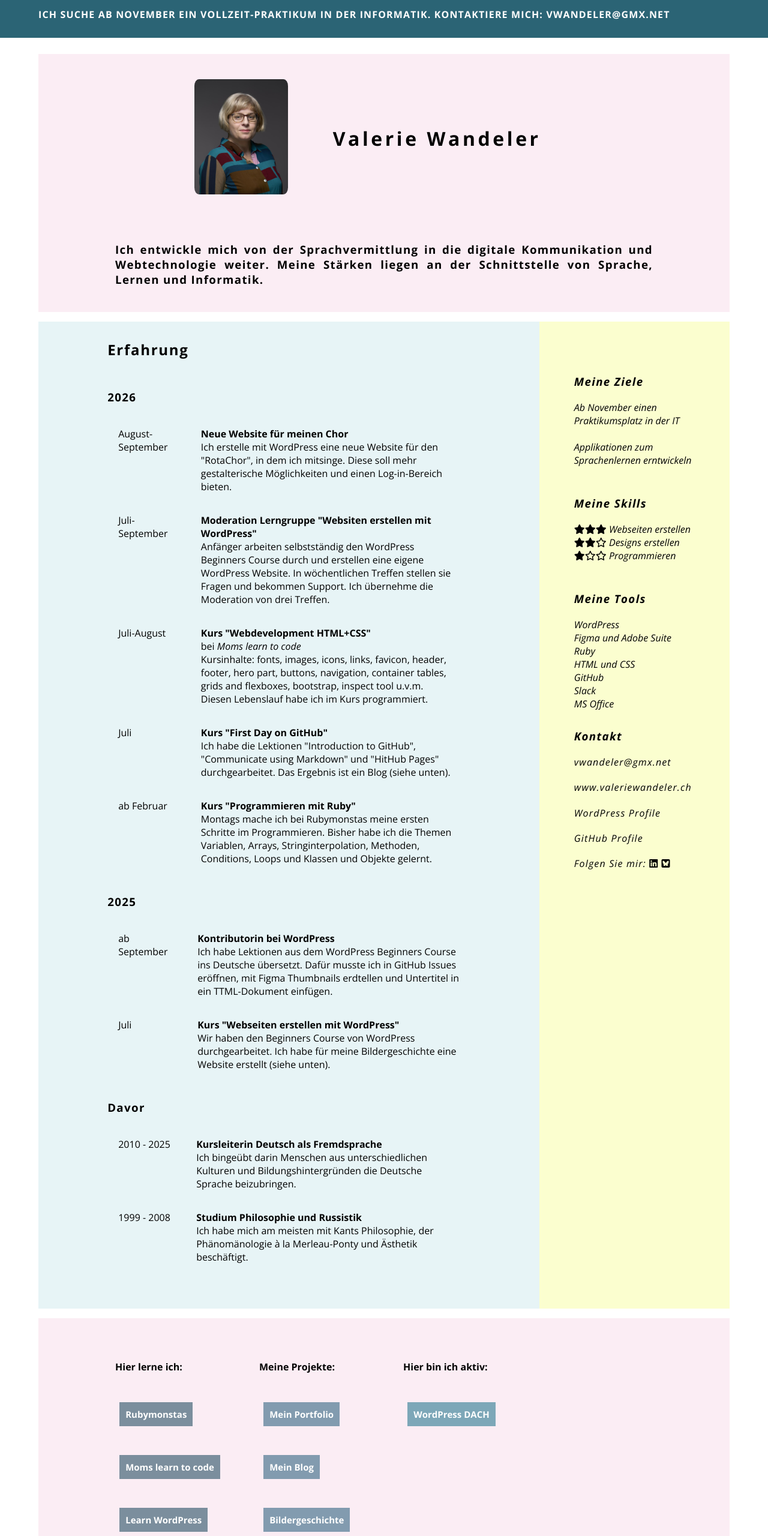
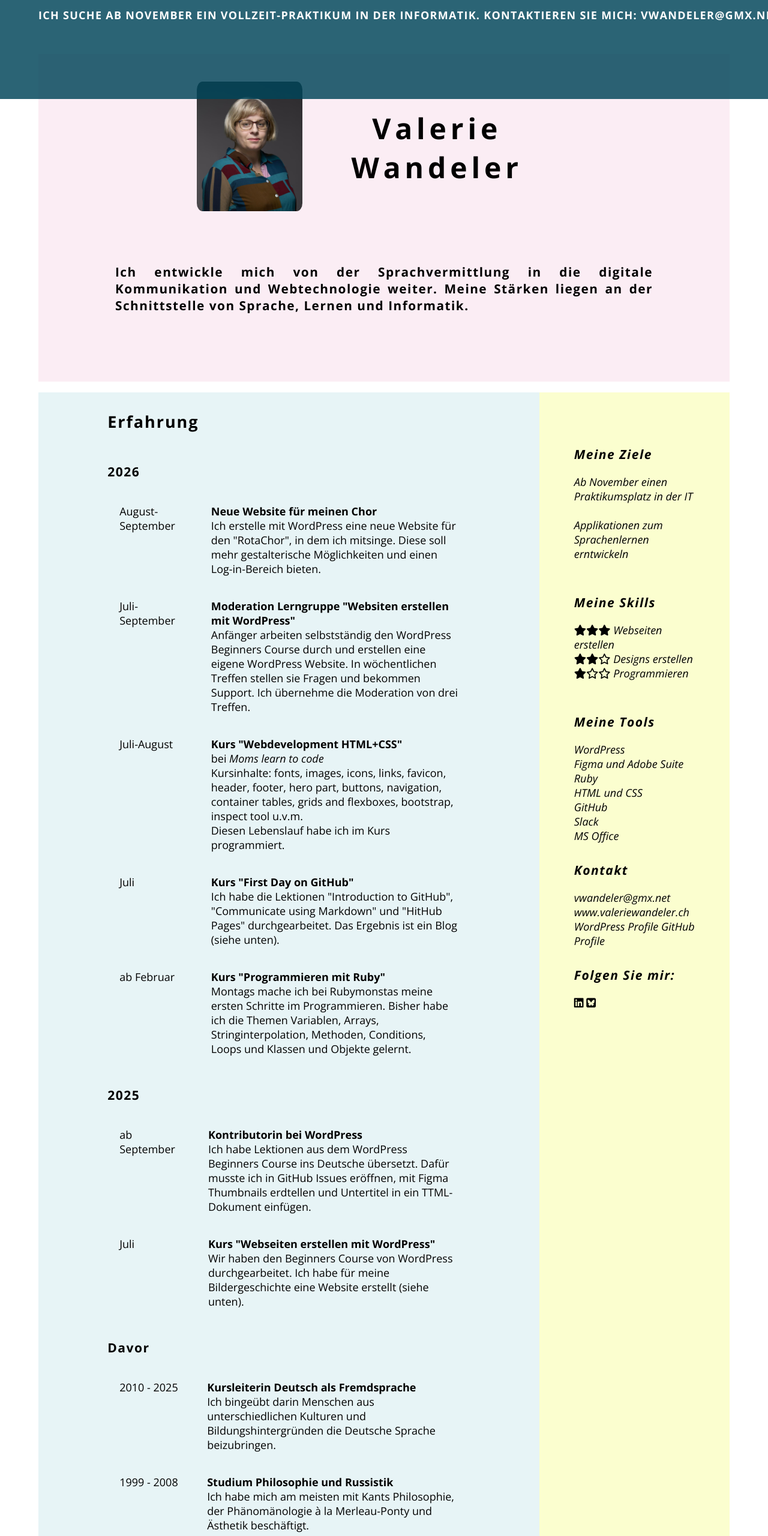
Before and after one commit to valeriewandeler/lebenslauf, a plain HTML site: page index.html in a window 1280 px wide. Shown: the top 2560 px of the page at 60% size. Drawn offline with nearby package versions, Linux system fonts and the light colour scheme.

Commit message:
Add files via upload

```diff
--- a/css/buttons.css
+++ b/css/buttons.css
@@ -5,7 +5,6 @@
   margin-top: 20%;
   margin-left: 3%;
   margin-right: 3%;
-  font-size: 15px;
   text-decoration: none;
 }
 
--- a/css/styles.css
+++ b/css/styles.css
@@ -5,19 +5,20 @@
   padding: 0;
 }
 
-
+body {
+  font-family: "Open Sans", "sans-serif";
+  font-size: 18px;
+}
 
 /* headings */
 h1 {
-  font-family: "Open Sans", "sans-serif";
   letter-spacing: 0.2cap;
   text-align: center;
-  font-size: clamp(0.2rem, 5vw, 2rem);
+  font-size: 3rem;
 }
 
 
 h2, h3, h5, h6 {
-  font-family: "Open Sans", sans-serif;
   letter-spacing: 0.1cap;
   text-align: justify;
   padding-bottom: 20px;
@@ -26,12 +27,10 @@ h2, h3, h5, h6 {
 }
 
 h4 {
-  font-family: "Open Sans", sans-serif;
   text-align: left;
 }
 
 p {
-   font-family: "Open Sans", sans-serif;
    letter-spacing: 0.1cap;
    text-align: justify;
    padding-bottom: 10%;
@@ -39,7 +38,6 @@ p {
 
 ul {
   list-style: none;
-  font-family: "Open Sans", sans-serif;
   text-align: left;
 }
 
@@ -51,6 +49,13 @@ a {
 a:hover {
   color: rgb(3, 3, 146);
   text-decoration: underline;
+}
+
+
+
+.slogan {
+  font-size: 1.3rem;
+  font-weight: bold;
 }
 
 /*container*/
@@ -73,7 +78,6 @@ td, th {
 }
 
 .header {
-  font-family: "Open Sans", sans-serif;;
   background-size: auto;
   background-color: rgba(250, 231, 240, 0.721);
   height: fit-content;
@@ -85,7 +89,6 @@ td, th {
 }
 
 .footer {
-  font-family: "Open Sans", sans-serif;;
   background-size: cover;
   background-color: rgba(250, 231, 240, 0.721);
   height: fit-content;
@@ -128,7 +131,6 @@ background-color: rgba(245, 251, 123, 0.365);
 }
 
 .main {
-  font-family: "Open Sans", sans-serif;
   text-align: left;
   background-size: cover;
   background-color: rgba(216, 238, 241, 0.61);
@@ -161,8 +163,8 @@ background-color: rgba(245, 251, 123, 0.365);
 
 /*grid*/
 
-.grid-container {
-  display: grid;
+.flex-container {
+  display: flex;
   grid-template-rows: 5px, 5px;
   grid-template-columns: 1fr, 1fr, 1fr;
   grid-template-columns: repeat(3, 1fr);
@@ -199,7 +201,7 @@ background-color: rgba(245, 251, 123, 0.365);
   width: 100%;
   position: fixed;
   top: 0;
-  height: 50px;
+  height: fit-content;
   padding-left: 5%;
   padding-right: 5%;
   padding-top: 1%;
@@ -210,3 +212,20 @@ background-color: rgba(245, 251, 123, 0.365);
 .fixed a {
   color: white
 }
+
+@media screen and (max-width: 768px) {
+  h1 {
+    font-size: 1.5rem;
+  }
+
+  h2, h3 {
+    font-size: 1rem;
+  }
+
+  body {
+    font-size: 0.6rem;
+  }
+  .slogan {
+    font-size: 0.9rem;
+  }
+}
--- a/index.html
+++ b/index.html
@@ -22,7 +22,7 @@
 <body>
 
 <banner class="fixed">
-  <p><b>Ich suche ab November ein Vollzeit-Praktikum in der Informatik. Kontaktiere mich: <a href="mailto:vwandeler@gmx.net" target="_blank" rel="noopener noreferrer">VWANDELER@GMX.NET</a>
+  <p><b>Ich suche ab November ein Vollzeit-Praktikum in der Informatik. Kontaktieren Sie mich: <a href="mailto:vwandeler@gmx.net" target="_blank" rel="noopener noreferrer">VWANDELER@GMX.NET</a>
   </b></p>
 </banner>
 
@@ -31,9 +31,9 @@
    <div><img src="images/Wandeler_Valerie_ 61 zug.JPG" alt="profile-photo" class="profile-photo"></div>
    <div class='center'><h1>Valerie Wandeler</h1></div>
  </div>
- <h3>Ich entwickle mich von der Sprachvermittlung in die digitale Kommunikation und Webtechnologie weiter. Meine Stärken
+ <p class="slogan">Ich entwickle mich von der Sprachvermittlung in die digitale Kommunikation und Webtechnologie weiter. Meine Stärken
   liegen an der Schnittstelle von Sprache, Lernen und Informatik.
- </h3>
+ </p>
  <br>
 </header>
 
@@ -133,11 +133,12 @@
   <li>MS Office</li>
 </ul>
 <h3>Kontakt</h3>
-<a href="mailto:vwandeler@gmx.net" target="_blank" rel="noopener noreferrer"><p>vwandeler@gmx.net</p></a>
-<a href="https://www.valeriewandeler.ch/" target="_blank"><p>www.valeriewandeler.ch</p></a>
-<a href="https://profiles.wordpress.org/valeriewandeler/" target="_blank"><p>WordPress Profile</p></a>
-<a href="https://github.com/valeriewandeler" target="_blank"><p>GitHub Profile</p></a>
-<p>Folgen Sie mir: <a href="https://www.linkedin.com/in/valerie-wandeler-7480339a/" target="_blank" rel="noopener noreferrer"><i class="fa-brands fa-linkedin"></i></a>
+<a href="mailto:vwandeler@gmx.net" target="_blank" rel="noopener noreferrer">vwandeler@gmx.net</a>
+<a href="https://www.valeriewandeler.ch/" target="_blank">www.valeriewandeler.ch</a>
+<a href="https://profiles.wordpress.org/valeriewandeler/" target="_blank">WordPress Profile</a>
+<a href="https://github.com/valeriewandeler" target="_blank">GitHub Profile</a>
+<h3>Folgen Sie mir:</h3>
+<a href="https://www.linkedin.com/in/valerie-wandeler-7480339a/" target="_blank" rel="noopener noreferrer"><i class="fa-brands fa-linkedin"></i></a>
 <a href="https://bsky.app/profile/valeriewandeler.bsky.social" target=-blank rel="noopener noreferrer"><i class="fa-brands fa-square-bluesky"></i></a>
 </aside>
 </div>
@@ -145,25 +146,7 @@
 
 <footer class="footer">
 
-<!--<div class="grid-container">
-  <div class="item item-1"><h4>Hier lerne ich:</h4></div>
-  <div class="item item-1"><h4>Meine Projekte:</h4></div>
-  <div class="item item-1"><h4>Hier bin ich aktiv:</h4> </div>
-  <div class="item item-2"><a href="https://rubymonstas.ch/" target="_blank" class="btn first-btn"><b>Rubymonstas</b></a></div>
-  <div class="item item-2"><a href="https://www.valeriewandeler.ch" target="_blank" class="btn second-btn"><b>Mein Portfolio</b></a></div>
-  <div class="item item-2"><a href="https://learn-wp-dach.org/" target="_blank" class="btn third-btn"><b>WordPress DACH</b></a></div>
-  <div class="item item-2"><a href="https://momslearntocode.com/" target="_blank" class="btn first-btn"><b>Moms learn to code</b></a></div>
-  <div class="item item-2"><a href="https://valeriewandeler.github.io/skills-github-pages/" target="_blank" class="btn second-btn"><b>Mein Blog</b></a></div>
-  <div class="item item-2"></div>
-  <div class="item item-2"><a href="https://learn.wordpress.org/lessons/?post_type=lesson" target="_blank" class="btn first-btn"><b>Learn WordPress</b></a></div>
-  <div class="item item-2"><a href="https://www.zuezi-bildergeschichte.ch/" target="_blank" class="btn second-btn"><b>Bildergeschichte</b></a></div>
-  <div class="item item-2"></div>
-</div>-->
-
-<br>
-<br>
-
-<div class="grid-container">
+/* <div class="grid-container">
   <div class="row">
         <div class="col">
           <div><h4>Hier lerne ich:</h4></div>
@@ -182,6 +165,25 @@
           <div><a href="https://learn-wp-dach.org/" target="_blank" class="btn third-btn"><b>WordPress DACH</b></a></div>
         </div>
       </div>
+</div> */
+
+<div class="flex-container">
+  <div class="col">
+    <div><h4>Hier lerne ich:</h4></div>
+    <div><a href="https://rubymonstas.ch/" target="_blank" class="btn first-btn"><b>Rubymonstas</b></a></div>
+    <div><a href="https://momslearntocode.com/" target="_blank" class="btn first-btn"><b>Moms learn to code</b></a></div>
+    <div><a href="https://learn.wordpress.org/lessons/?post_type=lesson" target="_blank" class="btn first-btn"><b>Learn WordPress</b></a></div>
+  </div>
+  <div class="col">
+    <div><h4>Meine Projekte:</h4></div>
+    <div><a href="https://www.valeriewandeler.ch" target="_blank" class="btn second-btn"><b>Mein Portfolio</b></a></div>
+    <div><a href="https://valeriewandeler.github.io/skills-github-pages/" target="_blank" class="btn second-btn"><b>Mein Blog</b></a></div>
+    <div><a href="https://www.zuezi-bildergeschichte.ch/" target="_blank" class="btn second-btn"><b>Bildergeschichte</b></a></div>
+  </div>
+  <div class="col">
+    <div><h4>Hier bin ich aktiv:</h4> </div>
+    <div><a href="https://learn-wp-dach.org/" target="_blank" class="btn third-btn"><b>WordPress DACH</b></a></div>
+  </div>
 </div>
 
 </footer>
```
